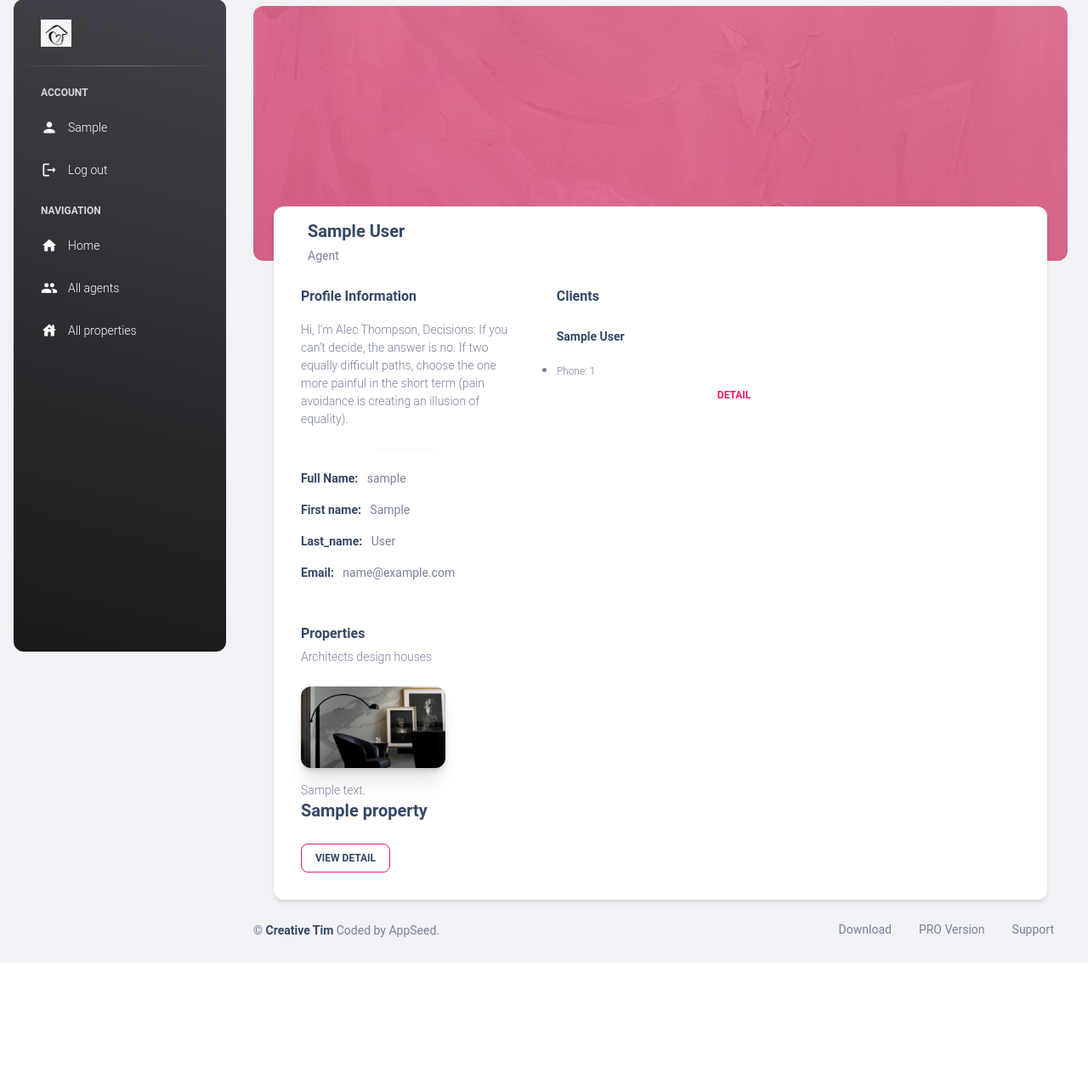
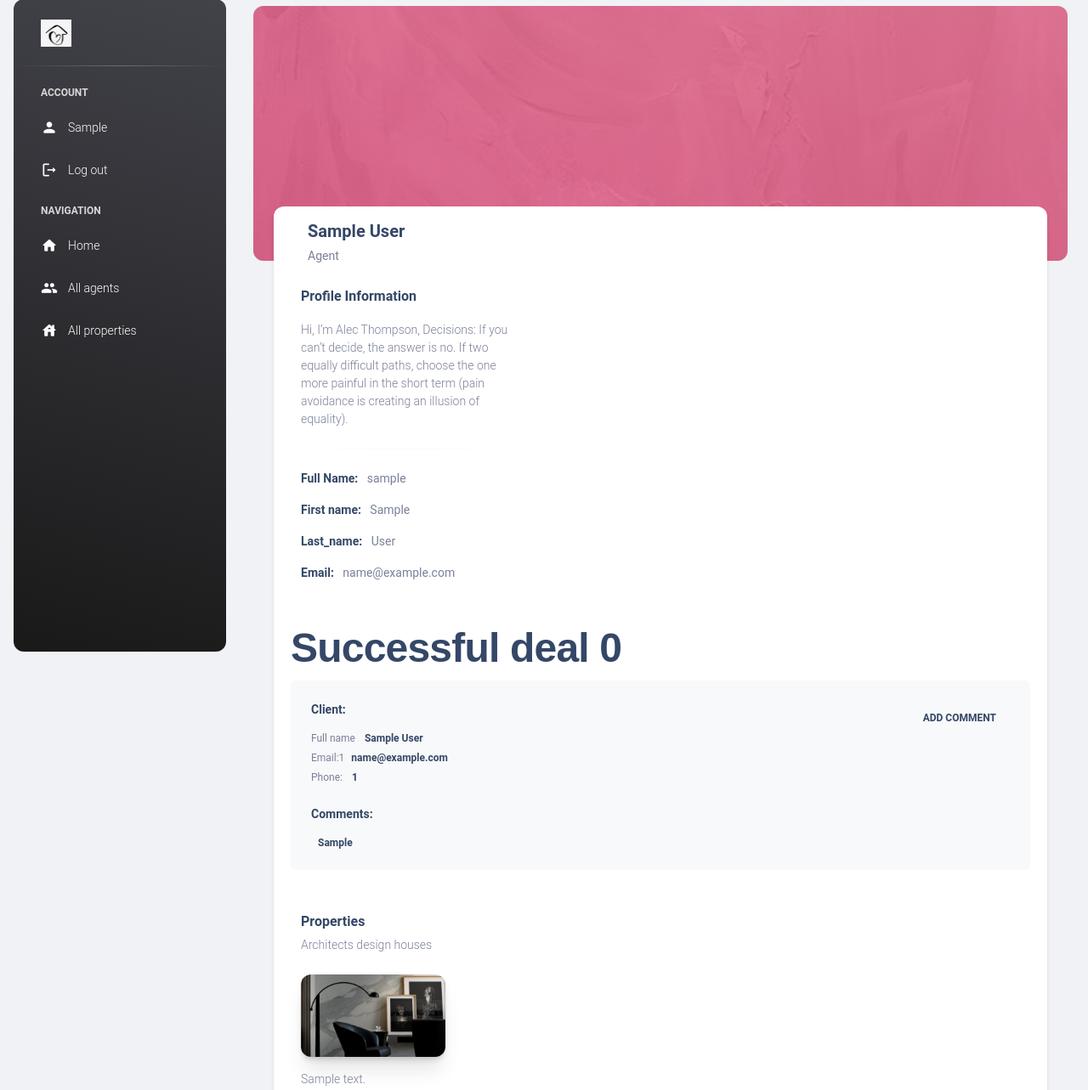
Before and after one commit to viktoria-rybenchuk/real-estate-agency, a Django app: page /agents/1/detail/ in a window 1280 px wide. Shown: the part 17-1300 px from the top of the page at 85% size. Before the commit the page ends 1150 px from the top, so only its background shows below. Run offline with Django 4.2, Linux system fonts and the light colour scheme; a user stored in the database is signed in; tables that the repository leaves empty hold one stand-in row (values such as "Sample post"); some libraries are stand-ins or nearby versions.

Commit message:
Add css style to profile page

```diff
--- a/templates/agency/agent_detail.html
+++ b/templates/agency/agent_detail.html
@@ -94,29 +94,41 @@
                 </div>
               </div>
             </div>
-            <div class="col-12 col-xl-4">
-              <div class="card card-plain h-100">
-                <div class="card-header pb-0 p-3">
-                  <h6 class="mb-0">Clients</h6>
-                </div>
-
-                <div class="card-body p-3">
-	                {% if  user.id == agent.id %}
+	        <div class="card-body pt-4 p-3">
+		        		{%if user.id == agent.id %}
+		<h1>Successful deal {{ num_deals }}</h1>
 	{% for area in agent.areas.all %}
 		{% for client in area.clients.all %}
+{#			<p>{{ client.first_name }}</p>#}
+{#			<p>{{ client.last_name }}</p>#}
+{#			<p>{{ client.email }}</p>#}
+{#			<p>{{ client.additional_info }}</p>#}
+{#			<p><a href="{% url "agency:client-update" pk=client.pk%}">Edit</a></p>#}
+{#				<br>#}
               <ul class="list-group">
-                    <li class="list-group-item border-0 d-flex align-items-center px-0 mb-2">
-                      <div class="d-flex align-items-start flex-column justify-content-center">
-                        <h6 class="mb-0 text-sm">{{ client.first_name }} {{ client.last_name }}</h6>
+                <li class="list-group-item border-0 d-flex p-4 mb-2 bg-gray-100 border-radius-lg">
+                  <div class="d-flex flex-column">
+                    <h6 class="mb-3 text-sm">Client: </h6>
+                    <span class="mb-2 text-xs">Full name <span class="text-dark font-weight-bold ms-sm-2">{{ client.first_name }} {{ client.last_name }}</span></span>
+                    <span class="mb-2 text-xs">Email:{{ client.phone_number }}<span class="text-dark ms-sm-2 font-weight-bold">{{ client.email }}</span></span>
+                    <span class="text-xs">Phone: <span class="text-dark ms-sm-2 font-weight-bold">{{ client.phone_number }}</span></span>
+	                  <br>
+	                  <h6 class="mb-3 text-sm">Comments: </h6>
+	                  <span class="text-xs"><span class="text-dark ms-sm-2 font-weight-bold">{{ client.additional_info }}</span></span>
                   </div>
-	                    <li><p class="mb-0 text-xs">Phone: {{ client.phone_number }}</p></li>
-                      <a class="btn btn-link pe-3 ps-0 mb-0 ms-auto w-25 w-md-auto" href="{% url "agency:client-update" pk=client.pk%}">Detail</a>
+                  <div class="ms-auto text-end">
+	                  {#			<p><a href="{% url "agency:client-update" pk=client.pk%}">Edit</a></p>#}
+{#                    <a class="btn btn-link text-danger text-gradient px-3 mb-0" href="{% url "agency:client-update" pk=client.pk%}"></a>Add comment</a>#}
+                    <a class="btn btn-link text-dark px-3 mb-0" href="{% url "agency:client-update" pk=client.pk%}">Add comment</a>
+                  </div>
                 </li>
-                  </ul>
 	              		{% endfor %}
+
+
 	{% endfor %}
 	{% endif %}
-                </div>
+
+              </ul>
             </div>
             </div>
             <div class="col-12 mt-4">
@@ -143,7 +155,6 @@
                       </a>
                       <p class="mb-4 text-sm">
 	                      {{property.descriprion }}
-                      </p>
                       <div class="d-flex align-items-center justify-content-between">
                         <button type="button" class="btn btn-outline-primary btn-sm mb-0">
 	                        <a href='{% url "agency:property-detail" pk=property.id %}'>View Detail
--- a/templates/base.html
+++ b/templates/base.html
@@ -9,12 +9,12 @@
     <link rel="icon" type="image/png" href="{% static 'img/main.png' %}">
     <link href="https://fonts.googleapis.com/icon?family=Material+Icons+Round" rel="stylesheet">
     <link href="{% static 'css/material-dashboard.css' %}" rel="stylesheet">
-    {% block extrastyle %}{% endblock %}
   </head>
   <body class="g-sidenav-show bg-gray-200">
     {% include "includes/sidebar.html" %}
     <main class="main-content position-relative max-height-vh-100 h-100 border-radius-lg">
       {% block content %}{% endblock %}
+       {% block pagination %}{% endblock %}
     </main>
     {% include 'includes/scripts.html' %}
     {% block scripts %}{% endblock %}
```
Also changed, not shown: templates/includes/pagination.html (added, +55 -0 lines). Lines whose indentation alone changed are shown as unchanged.
